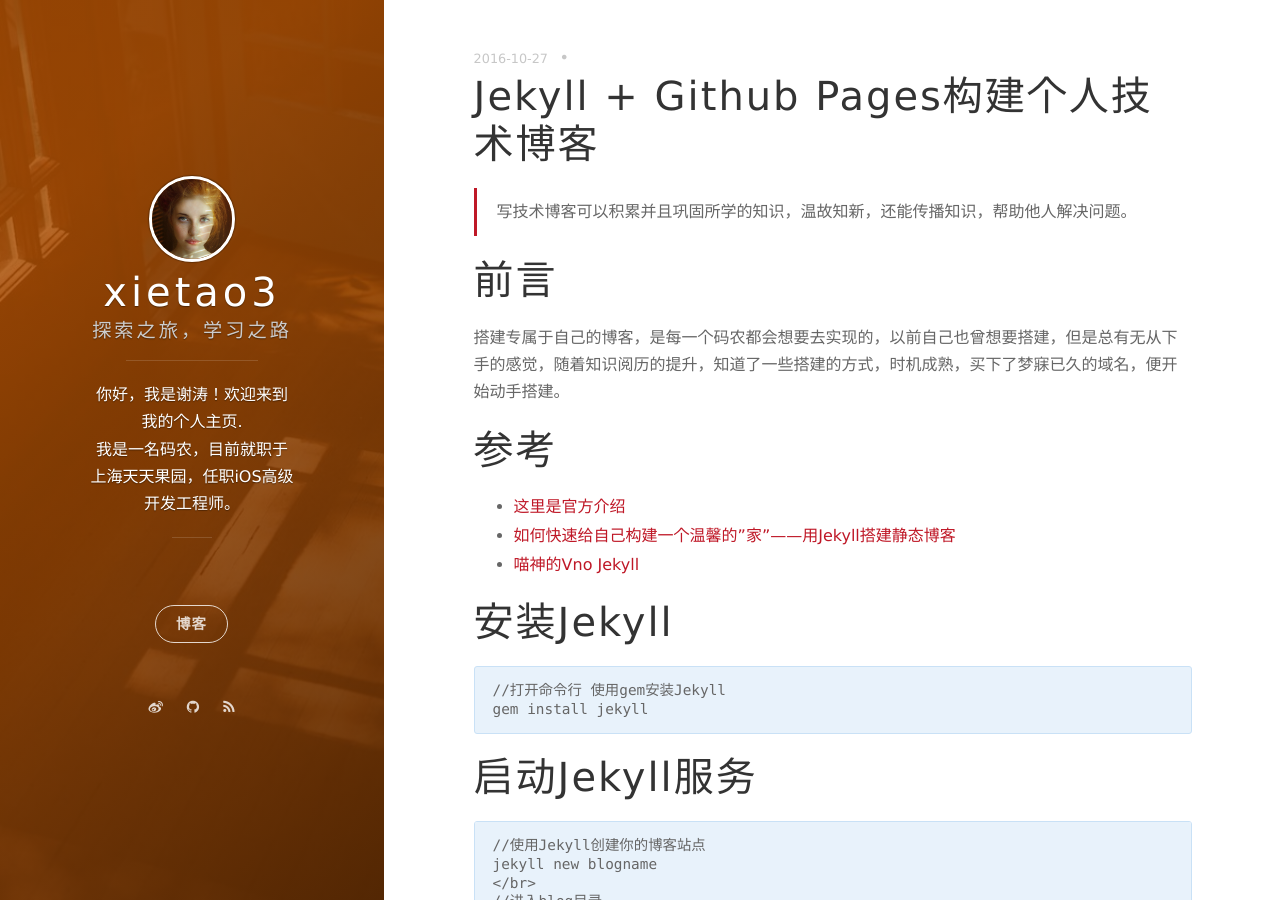
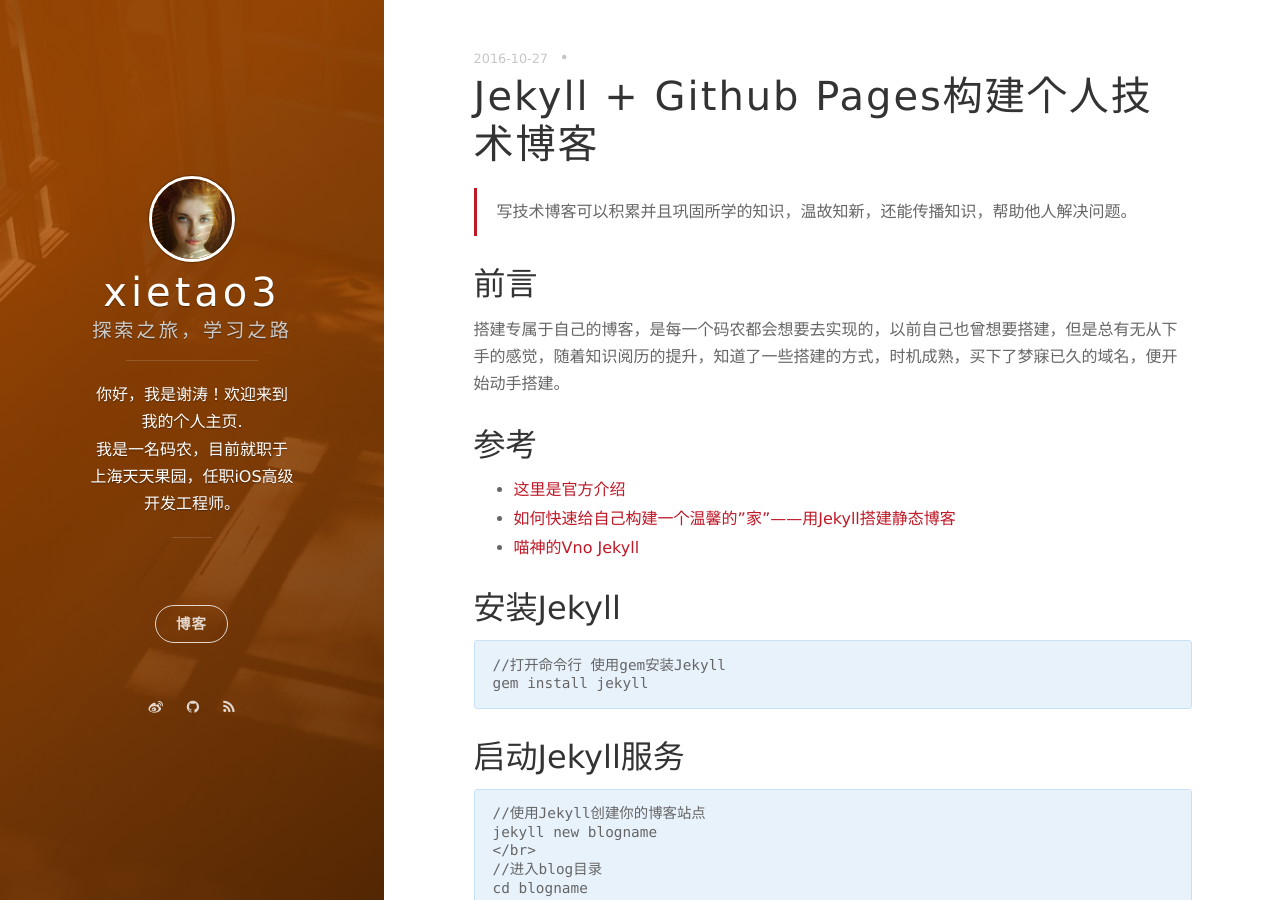
Before and after one commit to xietao3/xietao3.github.io, a Jekyll site: the page built from _posts/2016-10-27-setup-blog.markdown, in a window 1280 px wide and 900 px high. Built offline with Jekyll 4.4.1, drawn with Linux system fonts in a browser that asks for light colours; nearby versions of some CDN libraries; Markdown is read by kramdown in place of the engine named in the settings; comment, search, counter and statistics services are not loaded.

Commit message:
1、update

```diff
--- a/_posts/2016-10-27-setup-blog.markdown
+++ b/_posts/2016-10-27-setup-blog.markdown
@@ -8,23 +8,23 @@
 
 >写技术博客可以积累并且巩固所学的知识，温故知新，还能传播知识，帮助他人解决问题。
 
-#前言
+##前言
 
 搭建专属于自己的博客，是每一个码农都会想要去实现的，以前自己也曾想要搭建，但是总有无从下手的感觉，随着知识阅历的提升，知道了一些搭建的方式，时机成熟，买下了梦寐已久的域名，便开始动手搭建。
 
-#参考
+##参考
 + [这里是官方介绍](http://jekyllcn.com/docs/quickstart/)
 + [如何快速给自己构建一个温馨的"家"——用Jekyll搭建静态博客](http://www.jianshu.com/p/9a6bc31d329d)
 + [喵神的Vno Jekyll](http://vno.onevcat.com/2016/02/hello-world-vno/)
 
-#安装Jekyll
+##安装Jekyll
 <pre>
 //打开命令行 使用gem安装Jekyll
 gem install jekyll
 </pre>
 
 
-#启动Jekyll服务
+##启动Jekyll服务
 <pre>
 //使用Jekyll创建你的博客站点
 jekyll new blogname
@@ -38,7 +38,7 @@
 //启动成功会提示站点地址,一般是[127.0.0.1:4000](http://127.0.0.1:4000),打开后就可以看到自己新建的站点
 </pre>
 
-#下载模板
+##下载模板
 <pre>
 // 过程中缺什么工具灵活安装
 // 下载模板
@@ -54,7 +54,7 @@
 $ bundler exec jekyll serve
 </pre>
 
-#模板内容
+##模板内容
 
 ######1. 需要调整的文件：
 
@@ -81,7 +81,7 @@
 </br>
 
 
-# 套用模板：
+##套用模板：
 <pre>
 直接将修改后的模板内容copy到其他文件夹,再执行下面两句命令：
 $ bundler install
@@ -89,14 +89,14 @@
 即可运行成功
 </pre>
 
-#提交至Github Pages
+##提交至Github Pages
 1. 在Github上``Create a new repository``
 + 填写``Repository name``的格式为``username.github.io``(需要严格遵守)，其中``username``用自己取的名字的替换
 + 设置自定义域名``Settings ``->``Custom domain``，或者本地目录创建``CNAME``亦可
 + 把本地的文件夹提交至改项目即可在``username.github.io``该网页看到自己的博客了
 + 这里是我的博客地址：[xietao3.com](http://xietao3.com) 以供参考
 
-#结语
+##结语
 >虽然写出来只有这么短短的一篇，背后其实花了不少心血；
 在搭建过程中，我也遇到过很多问题，遇到问题的时候不要轻易放弃，希望各位也是如此；
 >其次写下这篇总结，由于我是先搭建完成然后再写的总结，具体按步骤实施下来出现种种问题，希望读者多多包容和提点。
```
